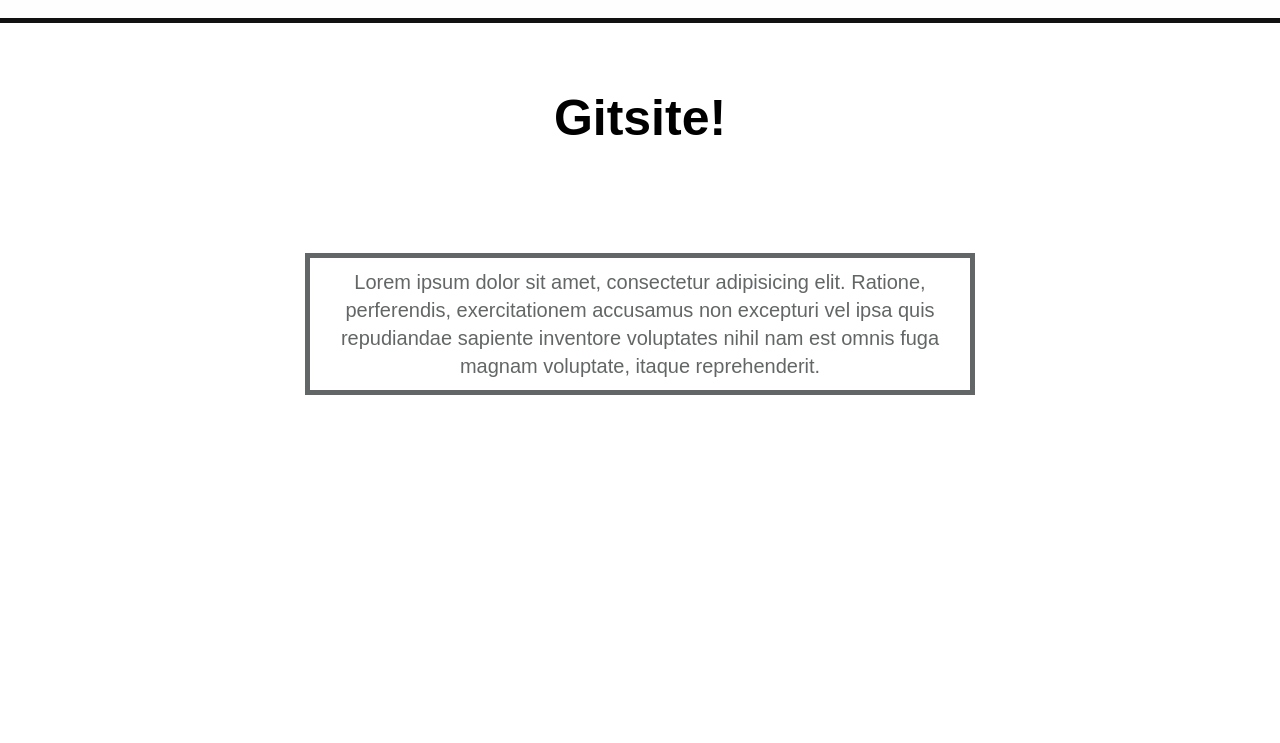
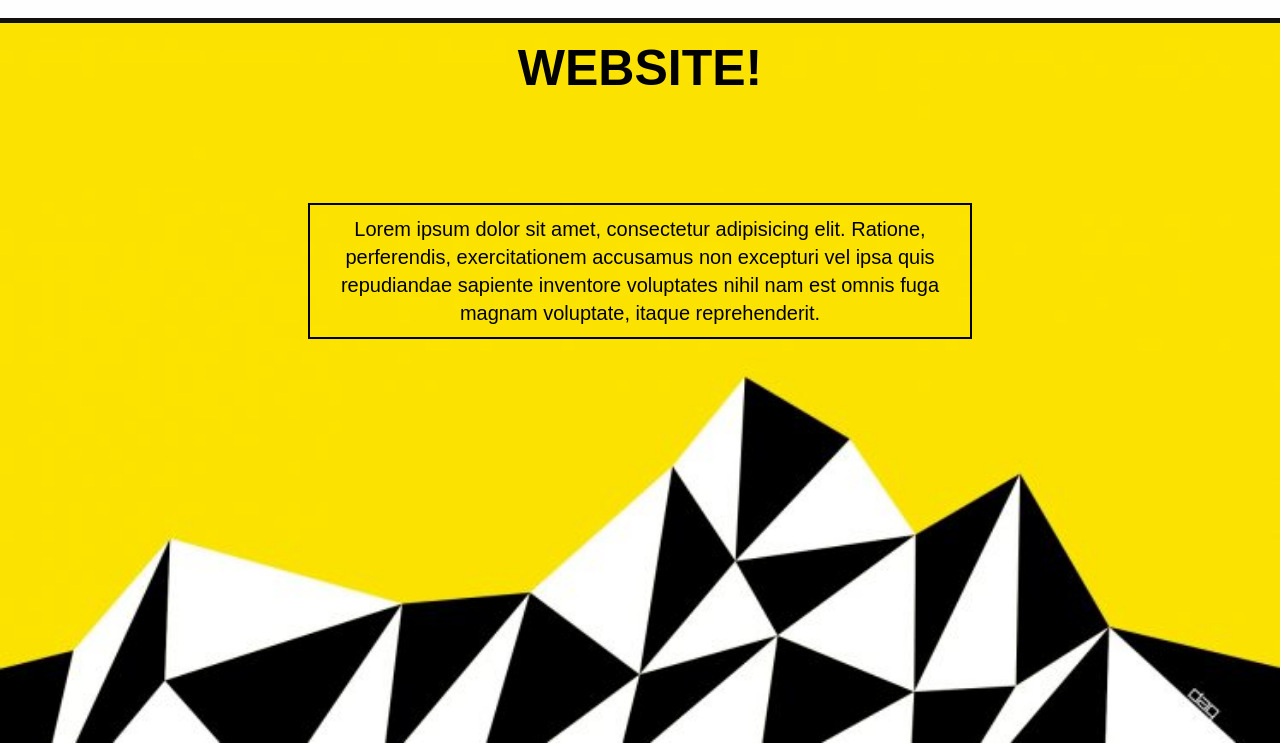
Before and after one commit to GitSiteRT/GitSiteRJ, a plain HTML site: page index.html in a window 1280 px wide. Shown: the part 70-813 px from the top of the page. Drawn offline with nearby package versions, Linux system fonts and the light colour scheme.

Commit message:
Hero update

```diff
--- a/css/main.css
+++ b/css/main.css
@@ -145,9 +145,7 @@ body {
     padding: 3px 25px;
     color: #000000;
 }
-header{
-    margin-bottom: 50px;
-}
+
 /*==================================== header ==============*/
 
 .heroimg{
@@ -169,17 +167,21 @@ header{
     font-size: 20px;
    font-family: arial;
    text-align: center;
-   color: #636666;
+   color: #000000;
    margin: 0 auto;
    padding-top: 10px;
    width: 50%;
-   border: solid 5px;
+   border: solid 2px;
    padding: 10px;
    margin-top: 100px;
 }
 
+.backgroundimg{
+    width: 100%;
+    z-index: -1;
+    position: absolute;
 
-
+}
 
 
 
--- a/index.html
+++ b/index.html
@@ -38,7 +38,8 @@
 
         <!-- Add your site or application content here -->
         <div class="hero">
-            <h1 class="mainh1">Gitsite!</h1>
+            <img class="backgroundimg" src="img/background 1.jpg">
+            <h1 class="mainh1">WEBSITE!</h1>
             <p class="herotext">Lorem ipsum dolor sit amet, consectetur adipisicing elit. Ratione, perferendis, exercitationem accusamus non excepturi vel ipsa quis repudiandae sapiente inventore voluptates nihil nam est omnis fuga magnam voluptate, itaque reprehenderit.</p>
         </div>
 
```
Also changed, not shown: img/background 1.jpg (added).
